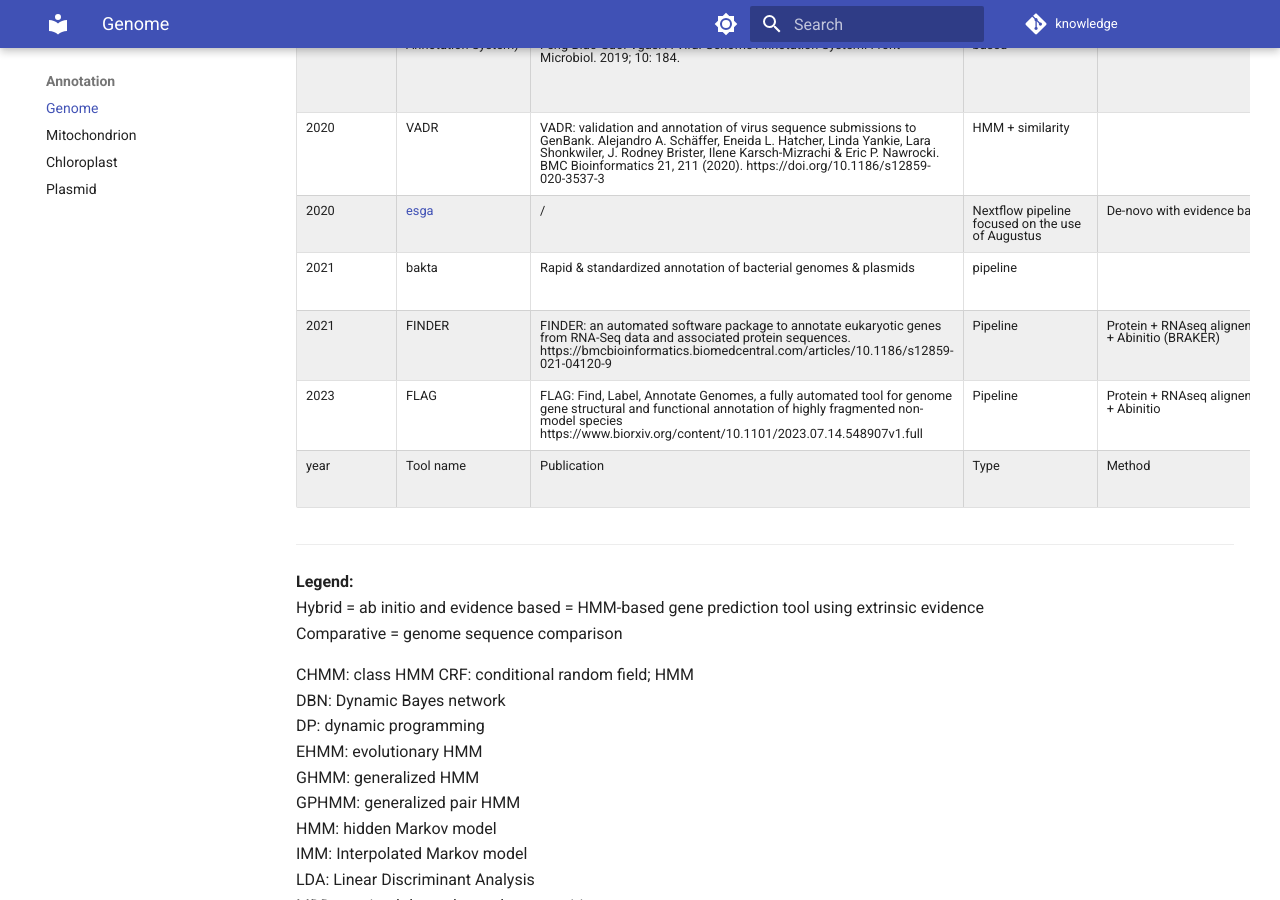
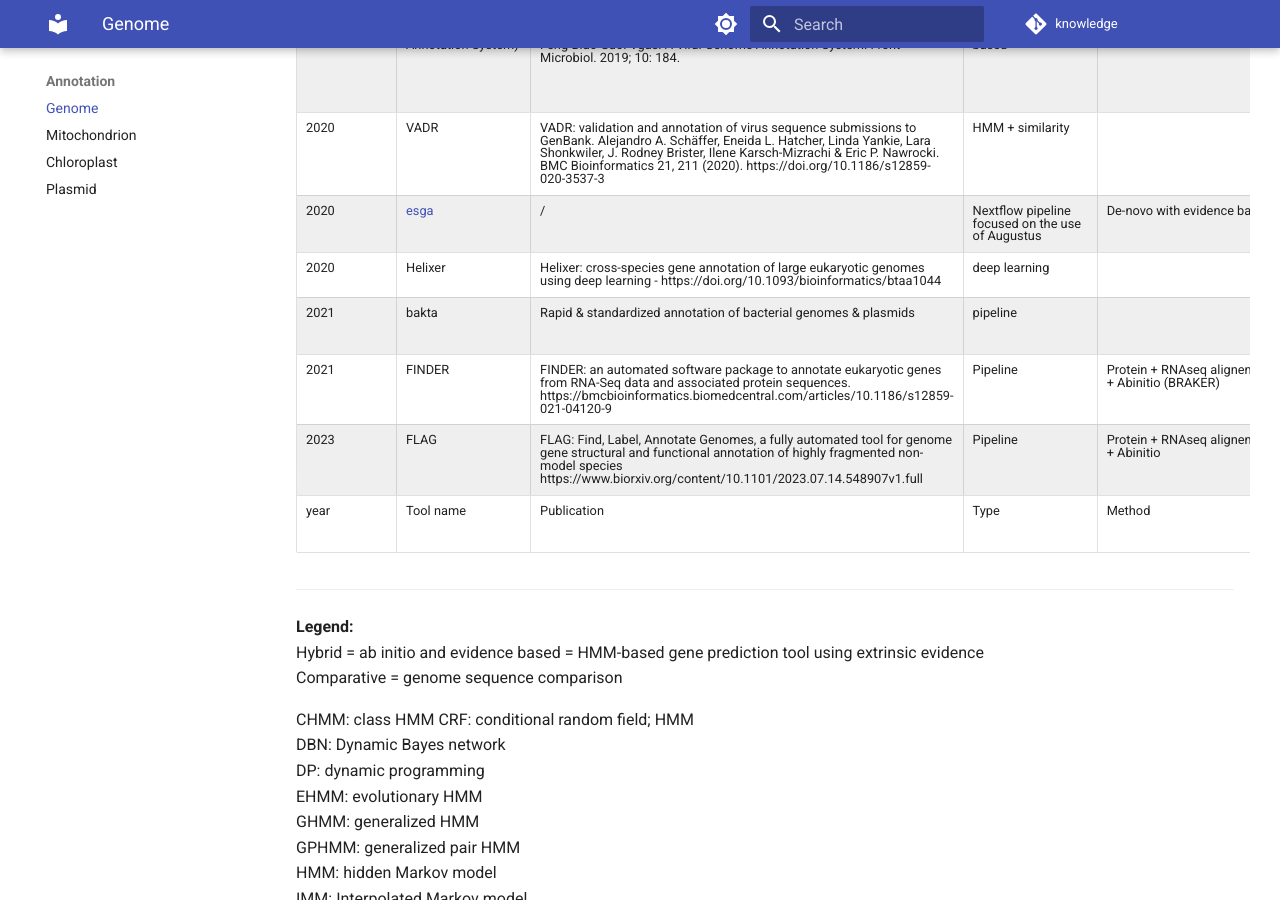
Before and after one commit to Juke34/knowledge, an MkDocs documentation site: the page built from docs/annotation/structural/annotation_tools_genome.md, in a window 1280 px wide and 900 px high, scrolled down 9921 px. Built offline with MkDocs 1.6.1 and Material for MkDocs 9.7.7, drawn with Linux system fonts in a browser that asks for light colours; comment, search, counter and statistics services are not loaded.

Commit message:
add Helixer

```diff
--- a/docs/annotation/structural/annotation_tools_genome.md
+++ b/docs/annotation/structural/annotation_tools_genome.md
@@ -153,6 +153,7 @@ List of genome annotation tools
 2019 | Vgas (Viral Genome Annotation System) | Kai-Yue Zhang, Yi-Zhou Gao, Meng-Ze Du, Shuo Liu, Chuan Dong, and Feng-Biao Guo. Vgas: A Viral Genome Annotation System. Front Microbiol. 2019; 10: 184. | abinitio + similarity-based | ZCURVE_V + BLASTp | Virus | | In their paper they say: When combining Vgas with GeneMarkS and Prodigal, better prediction results could be obtained than with each of the three individual programs. | |
 2020 | VADR | VADR: validation and annotation of virus sequence submissions to GenBank. Alejandro A. Schäffer, Eneida L. Hatcher, Linda Yankie, Lara Shonkwiler, J. Rodney Brister, Ilene Karsch-Mizrachi & Eric P. Nawrocki. BMC Bioinformatics 21, 211 (2020). https://doi.org/10.1186/s12859-020-3537-3 | HMM + similarity | | Virus | | | |
 2020 | [esga](https://github.com/ikmb-denbi/genome-annotation) | / | Nextflow pipeline focused on the use of Augustus | De-novo with evidence based | Eukaryote | / | effort made by Marc Höppner to get the best of Augustus | gff3 |
+2020 | Helixer | Helixer: cross-species gene annotation of large eukaryotic genomes using deep learning - https://doi.org/10.1093/bioinformatics/btaa1044 | deep learning | | Eukaryote | | cross-species annotation | |
 2021 | bakta | Rapid & standardized annotation of bacterial genomes & plasmids | pipeline |  | Bacteria + plasmid | | | .embl, .gbff, .gff3, .faa, .fna |
 2021 | FINDER | FINDER: an automated software package to annotate eukaryotic genes from RNA-Seq data and associated protein sequences. https://bmcbioinformatics.biomedcentral.com/articles/10.1186/s12859-021-04120-9 | Pipeline | Protein + RNAseq alignement + Abinitio (BRAKER) | Eukaryote | | | .gtf |
 2023 | FLAG | FLAG: Find, Label, Annotate Genomes, a fully automated tool for genome gene structural and functional annotation of highly fragmented non-model species https://www.biorxiv.org/content/10.1101/2023.07.14.548907v1.full  | Pipeline | Protein + RNAseq alignement + Abinitio | Eukaryote | | Nextflow pipeline very complete | |
```
